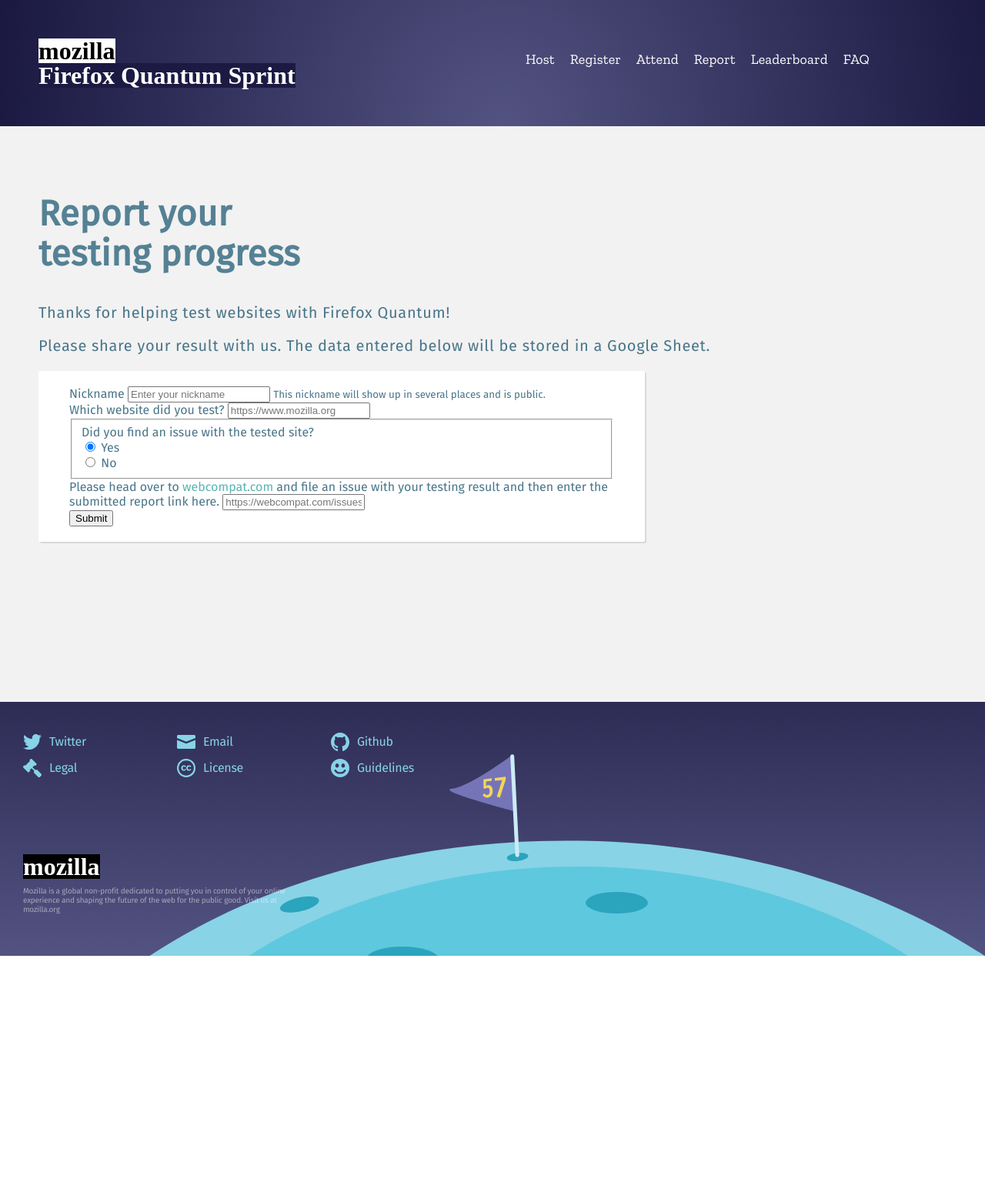
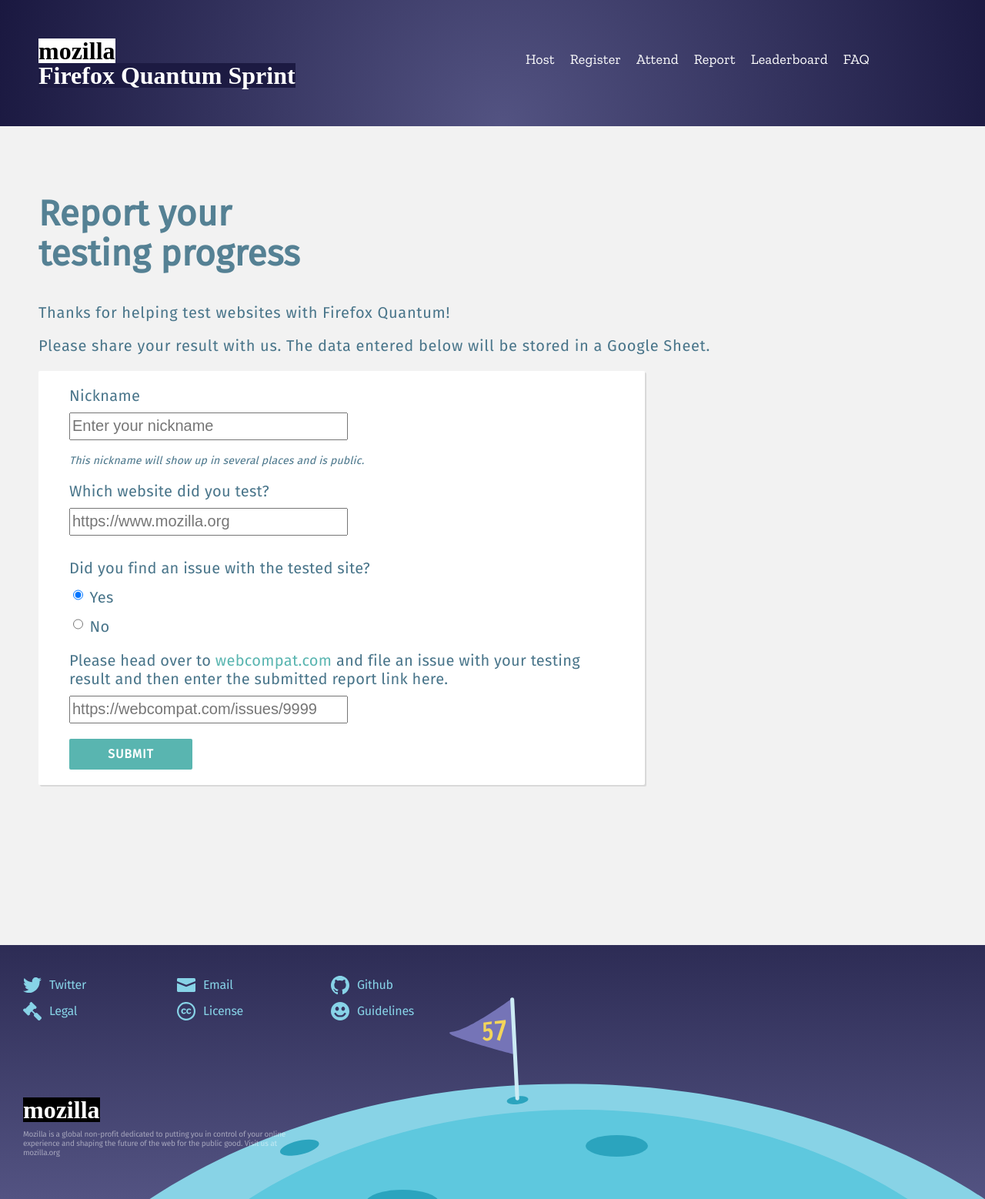
Before and after one commit to mozilla/firefox57-sprint, a Jekyll site: the page built from _articles/reporting.md, in a window 1280 px wide. Shown: the whole page at 77% size. Built offline with Jekyll 4.4.1, drawn with Linux system fonts in a browser that asks for light colours; some web fonts are replaced; before the commit the page ends 1242 px from its top, so only the background shows below that.

Commit message:
Make Report form prettier

```diff
--- a/_articles/reporting.md
+++ b/_articles/reporting.md
@@ -16,7 +16,7 @@
     <div class="form-group">
       <label for="nicknameInput">Nickname</label>
       <input type="text" class="form-control" id="nicknameInput" placeholder="Enter your nickname">
-      <small id="nickname" class="form-text text-muted">This nickname will show up in several places and is public.</small>
+      <p id="nickname" class="form-text text-muted">This nickname will show up in several places and is public.</p>
     </div>
     <div class="form-group">
       <label for="urlInput">Which website did you test?</label>
@@ -39,7 +39,7 @@
       <label for="issueWebcompatInput">Please head over to <a href="https://webcompat.com/">webcompat.com</a> and file an issue with your testing result and then enter the submitted report link here.</label>
       <input type="url" class="form-control" id="issueWebcompatInput" placeholder="https://webcompat.com/issues/9999">
     </div>
-    <button type="submit" class="btn btn-lg btn-info btn-xs-full">Submit</button>
+    <button type="submit" class="button submit-button">Submit</button>
   </form>
 
   <div class="afterSubmitInfo hidden">
--- a/css/main.css
+++ b/css/main.css
@@ -193,6 +193,12 @@
   margin-top: 0;
   height: 30px;
   width: 200px;
+}
+
+.submit-button {
+  background-color: #59b5b0;
+  color: #fff;
+  border: none;
 }
 
 .map-canvas {
@@ -627,3 +633,50 @@
   font-size: 16px;
   line-height: 26px;
 }
+
+#reporting-form label,
+#reporting-form input,
+#reporting-form button,
+#reporting-form fieldset {
+  display: block;
+}
+
+#reporting-form label {
+  font-size: 20px;
+  letter-spacing: 0.3px;
+  padding-bottom: 10px;
+}
+
+#reporting-form p {
+  font-size: 14px;
+  font-style: italic;
+  letter-spacing: 0.2px;
+}
+
+#reporting-form input {
+  width: 50%;
+  height: 30px;
+  font-size: 20px;
+}
+
+#reporting-form fieldset {
+  margin: 20px 0 20px 0;
+  display: inline-block;
+  border: none;
+  padding: 0;
+}
+
+#reporting-form fieldset input {
+  display: inline;
+  width: inherit;
+  height: 20px;
+  font-size: 20px;
+}
+#reporting-form fieldset label {
+  padding: 10px 0 0 0;
+}
+
+#reporting-form button {
+  margin-top: 20px;
+  cursor: pointer;
+}
```
